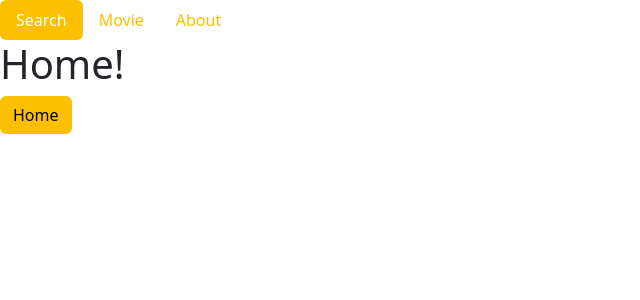
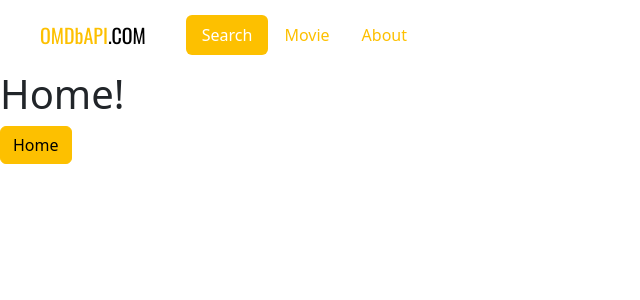
Before and after one commit to PilgeunLee/vue3-movie-2025, a Vue app: page /movie/1 in a window 1280 px wide. Shown: the top 300 px of the page, without its empty margins (0-640 px from the left). Built offline with nearby package versions, Linux system fonts and the light colour scheme.

Commit message:
Logo add

```diff
--- a/index.html
+++ b/index.html
@@ -6,7 +6,18 @@
   <meta name="viewport" content="width=device-width, initial-scale=1.0">
   <title>Webpack project!</title>
   <link rel="stylesheet" href="https://cdn.jsdelivr.net/npm/reset-css@5.0.1/reset.min.css">
+  <link rel="preconnect" href="https://fonts.googleapis.com">
+  <link rel="preconnect" href="https://fonts.gstatic.com" crossorigin>
+  <link href="https://fonts.googleapis.com/css2?family=Oswald:wght@200..700&family=Roboto:ital,wght@0,100..900;1,100..900&display=swap" rel="stylesheet">
 </head>
+
+<style>
+  body{
+    line-height: 1.4;
+    font-family: "Roboto", serif;
+  }
+</style>
+
 <body>
   <div id="app"></div>
 </body>
--- a/src/components/Header.vue
+++ b/src/components/Header.vue
@@ -1,5 +1,6 @@
 <template>
   <header>
+    <Logo />
     <div class="nav nav-pills">
       <div
         v-for="nav in navigations"
@@ -17,7 +18,11 @@
 </template>
 
 <script>
+import Logo from '~/components/Logo'
 export default {
+  components : {
+    Logo
+  },
   data(){
     return{
       navigations: [
@@ -41,5 +46,14 @@ export default {
 }
 </script>
 
-<style>
+<style lang ="scss" scoped>
+header{
+  height:70px;
+  padding: 0 40px;
+  display: flex;
+  align-items:center;
+  .logo{
+    margin-right : 40px;
+  }
+}
 </style>
--- /dev/null
+++ b/src/components/Logo.vue
@@ -0,0 +1,30 @@
+<template>
+  <router-link
+    to="/"
+    class="logo">
+    <span>OMDbAPI</span>.COM
+  </router-link>
+</template>
+
+<script>
+export default {
+
+}
+</script>
+
+<style lang="scss" scoped>
+@import "~/scss/main";
+
+.logo{
+  font-family: "Oswald","sans-serif";
+  font-size: 20px;
+  color: $black;
+  text-decoration: none;
+  &:hover {
+    color : $black;
+  }
+  span {
+    color: $primary;
+  }
+}
+</style>
```
